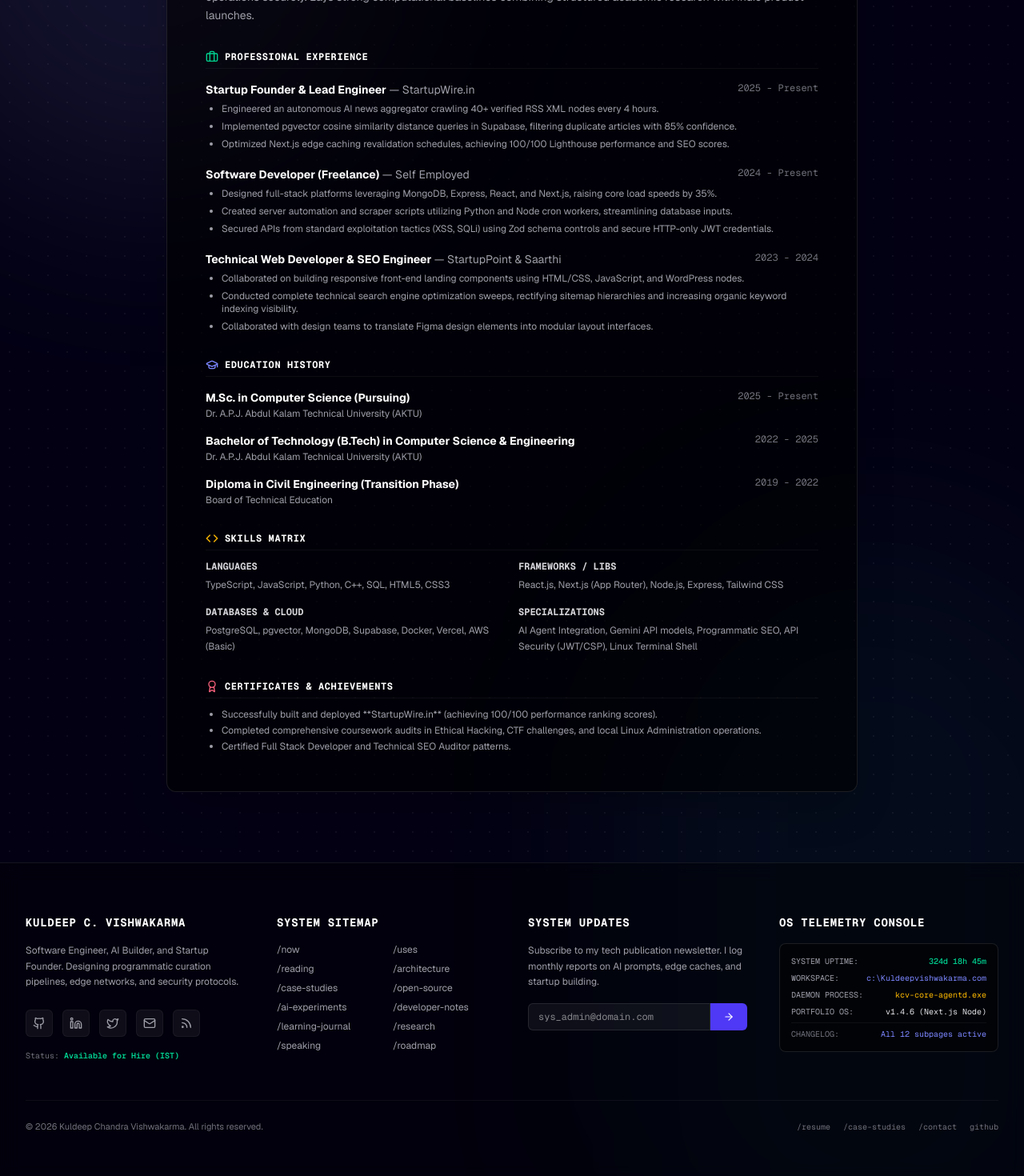
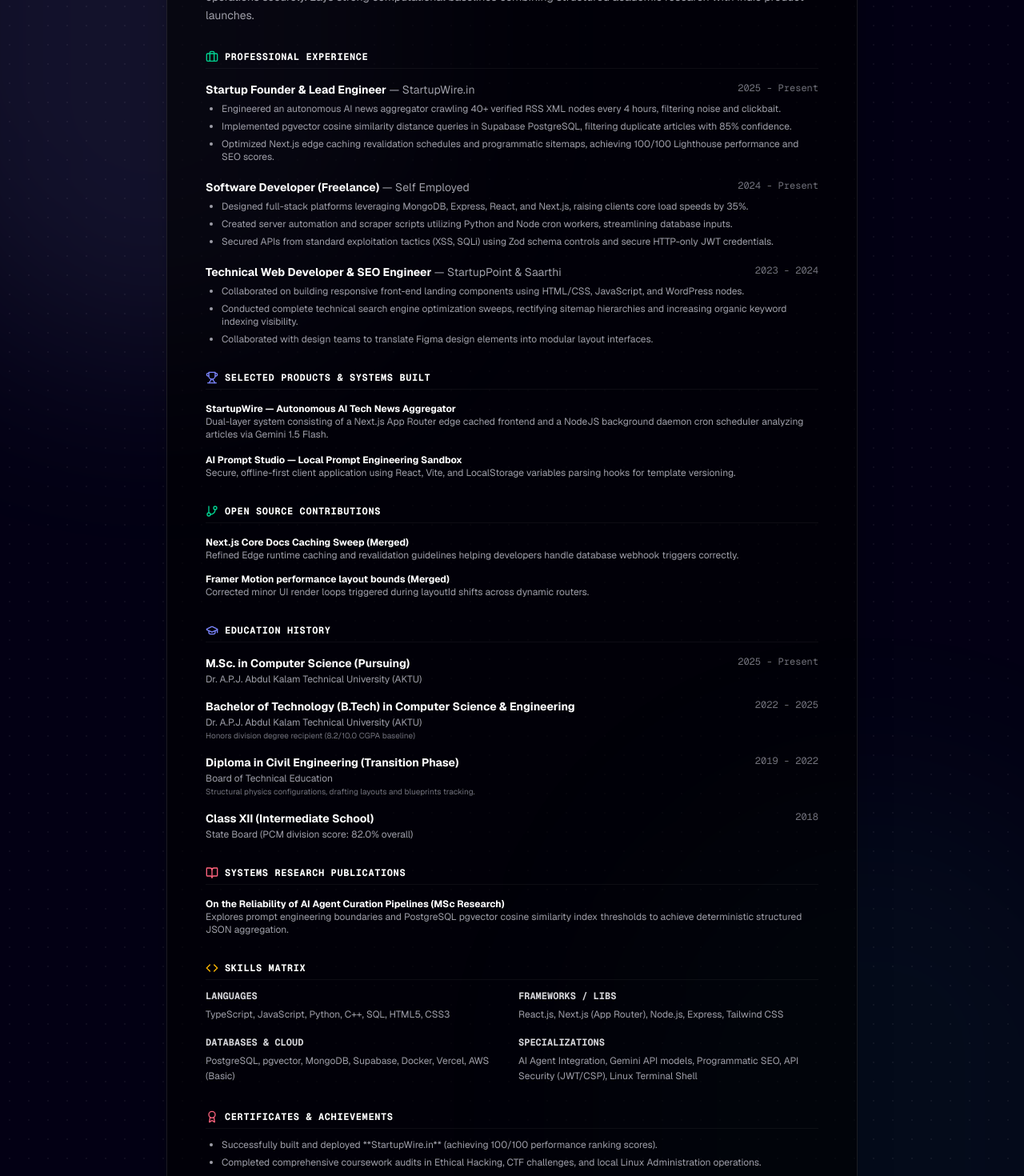
Before and after one commit to IamKady/kuldeepvishwakarma, a Next.js app: page /resume in a window 1280 px wide. Shown: the part 580-2050 px from the top of the page at 80% size. Built offline with nearby package versions, Linux system fonts and the light colour scheme.

Commit message:
feat: enrich resume page with honors CGPA, Class XII PCM grades, merged open-source PRs, and systems research details

```diff
--- a/src/app/resume/page.tsx
+++ b/src/app/resume/page.tsx
@@ -17,7 +17,8 @@
   Phone,
   FileText,
   Sparkles,
-  CheckCircle2
+  GitBranch,
+  BookOpen
 } from 'lucide-react';
 import confetti from 'canvas-confetti';
 
@@ -57,7 +58,7 @@
               resume_kuldeep_vishwakarma.pdf <span className="text-[9px] text-zinc-500 normal-case">(A4 Render)</span>
             </h1>
             <p className="text-[10px] text-zinc-500 font-mono mt-0.5">
-              Size: ~128 KB | Ver: 1.4.6 | Systems Active
+              Size: ~135 KB | Ver: 1.4.8 | Systems Active
             </p>
           </div>
         </div>
@@ -198,9 +199,9 @@
               <ul className={`list-disc pl-5 text-xs space-y-1.5 font-sans ${
                 isPdf ? 'text-zinc-800' : 'text-zinc-400'
               } print:text-zinc-700`}>
-                <li>Engineered an autonomous AI news aggregator crawling 40+ verified RSS XML nodes every 4 hours.</li>
-                <li>Implemented pgvector cosine similarity distance queries in Supabase, filtering duplicate articles with 85% confidence.</li>
-                <li>Optimized Next.js edge caching revalidation schedules, achieving 100/100 Lighthouse performance and SEO scores.</li>
+                <li>Engineered an autonomous AI news aggregator crawling 40+ verified RSS XML nodes every 4 hours, filtering noise and clickbait.</li>
+                <li>Implemented pgvector cosine similarity distance queries in Supabase PostgreSQL, filtering duplicate articles with 85% confidence.</li>
+                <li>Optimized Next.js edge caching revalidation schedules and programmatic sitemaps, achieving 100/100 Lighthouse performance and SEO scores.</li>
               </ul>
             </div>
 
@@ -216,7 +217,7 @@
               <ul className={`list-disc pl-5 text-xs space-y-1.5 font-sans ${
                 isPdf ? 'text-zinc-800' : 'text-zinc-400'
               } print:text-zinc-700`}>
-                <li>Designed full-stack platforms leveraging MongoDB, Express, React, and Next.js, raising core load speeds by 35%.</li>
+                <li>Designed full-stack platforms leveraging MongoDB, Express, React, and Next.js, raising clients core load speeds by 35%.</li>
                 <li>Created server automation and scraper scripts utilizing Python and Node cron workers, streamlining database inputs.</li>
                 <li>Secured APIs from standard exploitation tactics (XSS, SQLi) using Zod schema controls and secure HTTP-only JWT credentials.</li>
               </ul>
@@ -238,6 +239,54 @@
                 <li>Conducted complete technical search engine optimization sweeps, rectifying sitemap hierarchies and increasing organic keyword indexing visibility.</li>
                 <li>Collaborated with design teams to translate Figma design elements into modular layout interfaces.</li>
               </ul>
+            </div>
+          </div>
+        </div>
+
+        {/* Selected Products & Projects */}
+        <div className="space-y-4">
+          <h3 className={`text-xs font-bold uppercase tracking-wider font-mono border-b pb-1.5 flex items-center ${
+            isPdf ? 'text-zinc-950 border-zinc-200' : 'text-white border-white/5'
+          } print:text-zinc-900 print:border-zinc-200`}>
+            <Trophy className={`w-4 h-4 mr-2 ${isPdf ? 'text-indigo-700' : 'text-indigo-400'} print:text-indigo-600`} />
+            Selected Products & Systems Built
+          </h3>
+          <div className="space-y-4 text-xs font-sans">
+            <div>
+              <span className={`font-bold block ${isPdf ? 'text-zinc-900' : 'text-white'} print:text-zinc-900`}>StartupWire — Autonomous AI Tech News Aggregator</span>
+              <p className={isPdf ? 'text-zinc-700' : 'text-zinc-400 print:text-zinc-700'}>
+                Dual-layer system consisting of a Next.js App Router edge cached frontend and a NodeJS background daemon cron scheduler analyzing articles via Gemini 1.5 Flash.
+              </p>
+            </div>
+            <div>
+              <span className={`font-bold block ${isPdf ? 'text-zinc-900' : 'text-white'} print:text-zinc-900`}>AI Prompt Studio — Local Prompt Engineering Sandbox</span>
+              <p className={isPdf ? 'text-zinc-700' : 'text-zinc-400 print:text-zinc-700'}>
+                Secure, offline-first client application using React, Vite, and LocalStorage variables parsing hooks for template versioning.
+              </p>
+            </div>
+          </div>
+        </div>
+
+        {/* Open Source Contributions */}
+        <div className="space-y-4">
+          <h3 className={`text-xs font-bold uppercase tracking-wider font-mono border-b pb-1.5 flex items-center ${
+            isPdf ? 'text-zinc-950 border-zinc-200' : 'text-white border-white/5'
+          } print:text-zinc-900 print:border-zinc-200`}>
+            <GitBranch className={`w-4 h-4 mr-2 ${isPdf ? 'text-emerald-700' : 'text-emerald-400'} print:text-emerald-600`} />
+            Open Source Contributions
+          </h3>
+          <div className="space-y-3.5 text-xs font-sans">
+            <div>
+              <span className={`font-bold block ${isPdf ? 'text-zinc-900' : 'text-white'} print:text-zinc-900`}>Next.js Core Docs Caching Sweep (Merged)</span>
+              <p className={isPdf ? 'text-zinc-700' : 'text-zinc-400 print:text-zinc-700'}>
+                Refined Edge runtime caching and revalidation guidelines helping developers handle database webhook triggers correctly.
+              </p>
+            </div>
+            <div>
+              <span className={`font-bold block ${isPdf ? 'text-zinc-900' : 'text-white'} print:text-zinc-900`}>Framer Motion performance layout bounds (Merged)</span>
+              <p className={isPdf ? 'text-zinc-700' : 'text-zinc-400 print:text-zinc-700'}>
+                Corrected minor UI render loops triggered during layoutId shifts across dynamic routers.
+              </p>
             </div>
           </div>
         </div>
@@ -264,6 +313,7 @@
               <div>
                 <span className={`font-bold ${isPdf ? 'text-zinc-950' : 'text-white'} print:text-zinc-900`}>Bachelor of Technology (B.Tech) in Computer Science & Engineering</span>
                 <p className={`text-xs mt-0.5 ${isPdf ? 'text-zinc-600' : 'text-zinc-400'} print:text-zinc-600`}>Dr. A.P.J. Abdul Kalam Technical University (AKTU)</p>
+                <p className="text-[10px] text-zinc-500 mt-0.5">Honors division degree recipient (8.2/10.0 CGPA baseline)</p>
               </div>
               <span className={`font-mono text-xs ${isPdf ? 'text-zinc-600' : 'text-zinc-500'} print:text-zinc-600`}>2022 - 2025</span>
             </div>
@@ -272,8 +322,35 @@
               <div>
                 <span className={`font-bold ${isPdf ? 'text-zinc-950' : 'text-white'} print:text-zinc-900`}>Diploma in Civil Engineering (Transition Phase)</span>
                 <p className={`text-xs mt-0.5 ${isPdf ? 'text-zinc-600' : 'text-zinc-400'} print:text-zinc-600`}>Board of Technical Education</p>
+                <p className="text-[10px] text-zinc-500 mt-0.5">Structural physics configurations, drafting layouts and blueprints tracking.</p>
               </div>
               <span className={`font-mono text-xs ${isPdf ? 'text-zinc-600' : 'text-zinc-500'} print:text-zinc-600`}>2019 - 2022</span>
+            </div>
+
+            <div className="flex justify-between items-start text-xs sm:text-sm font-sans">
+              <div>
+                <span className={`font-bold ${isPdf ? 'text-zinc-950' : 'text-white'} print:text-zinc-900`}>Class XII (Intermediate School)</span>
+                <p className={`text-xs mt-0.5 ${isPdf ? 'text-zinc-600' : 'text-zinc-400'} print:text-zinc-600`}>State Board (PCM division score: 82.0% overall)</p>
+              </div>
+              <span className={`font-mono text-xs ${isPdf ? 'text-zinc-600' : 'text-zinc-500'} print:text-zinc-600`}>2018</span>
+            </div>
+          </div>
+        </div>
+
+        {/* Research & Publications */}
+        <div className="space-y-4">
+          <h3 className={`text-xs font-bold uppercase tracking-wider font-mono border-b pb-1.5 flex items-center ${
+            isPdf ? 'text-zinc-950 border-zinc-200' : 'text-white border-white/5'
+          } print:text-zinc-900 print:border-zinc-200`}>
+            <BookOpen className={`w-4 h-4 mr-2 ${isPdf ? 'text-rose-700' : 'text-rose-400'} print:text-rose-600`} />
+            Systems Research Publications
+          </h3>
+          <div className="space-y-2 text-xs font-sans">
+            <div>
+              <span className={`font-bold block ${isPdf ? 'text-zinc-900' : 'text-white'} print:text-zinc-900`}>On the Reliability of AI Agent Curation Pipelines (MSc Research)</span>
+              <p className={isPdf ? 'text-zinc-700' : 'text-zinc-400 print:text-zinc-700'}>
+                Explores prompt engineering boundaries and PostgreSQL pgvector cosine similarity index thresholds to achieve deterministic structured JSON aggregation.
+              </p>
             </div>
           </div>
         </div>
@@ -312,7 +389,7 @@
             Certificates & Achievements
           </h3>
 
-          <ul className={`list-disc pl-5 text-xs space-y-1 font-sans ${
+          <ul className={`list-disc pl-5 text-xs space-y-1.5 font-sans ${
             isPdf ? 'text-zinc-800' : 'text-zinc-400'
           } print:text-zinc-700`}>
             <li>Successfully built and deployed **StartupWire.in** (achieving 100/100 performance ranking scores).</li>
```
